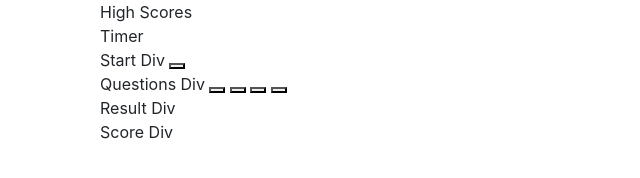
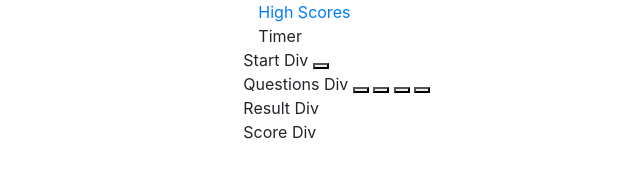
Before and after one commit to levgir/Code-Quiz, a plain HTML site: page index.html in a window 1280 px wide. Shown: the whole page, without its empty margins (0-640 px from the left). Drawn offline with nearby package versions, Linux system fonts and the light colour scheme.

Commit message:
added link for high scores and put in some more bootstrap classing

```diff
--- a/index.html
+++ b/index.html
@@ -9,10 +9,12 @@
     <title>Document</title>
 </head>
 <body>
-    <div class="container">
+    <div class="container col-xs-12 col-md-6 col-lg-8">
         <header class="col-6">
-            <div id="highScores">High Scores</div>
-            <div id="timer">Timer</div>
+            <div id="highScores" class="col-6">
+                <a href="">High Scores</a>
+            </div>
+            <div id="timer" class="col-6">Timer</div>
         </header>
 
         <div id="startDiv" class="col-6">Start Div
```
